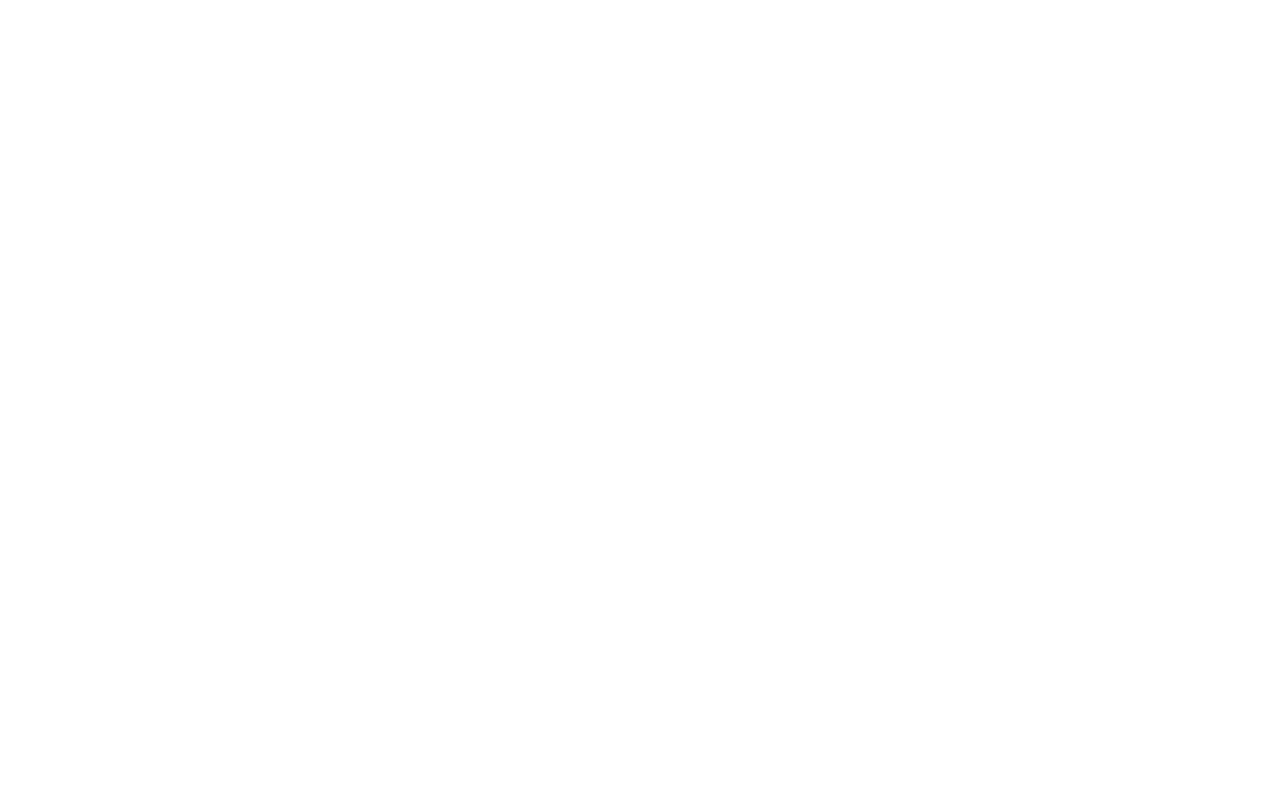
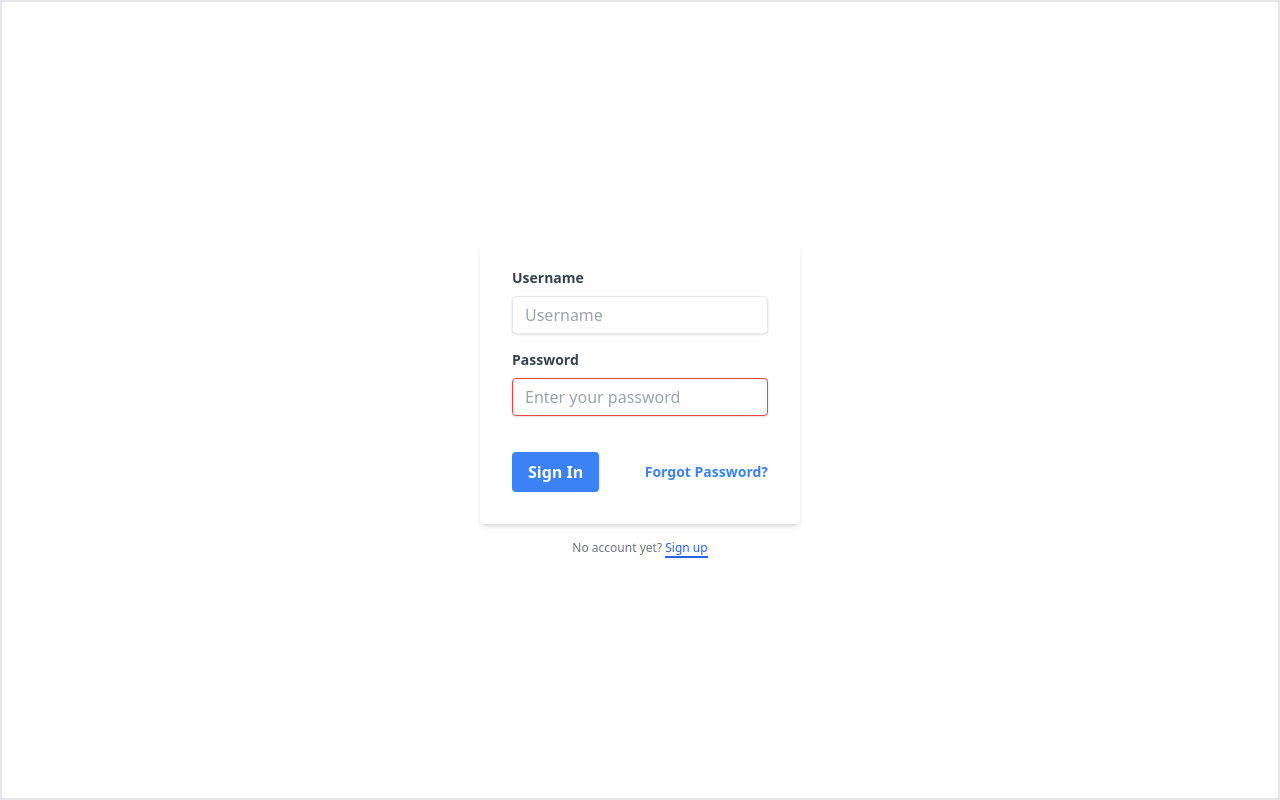
Before and after one commit to hariprasatham/ecommerce, a React (Vite) app: page /login in a window 1280 px wide. Before the commit this address had no page. Built offline with nearby package versions, Linux system fonts and the light colour scheme.

Commit message:
firebase authendication added and some styles

```diff
--- a/package.json
+++ b/package.json
@@ -13,6 +13,7 @@
     "@reduxjs/toolkit": "^1.9.5",
     "@vercel/analytics": "^1.0.1",
     "antd": "^5.7.0",
+    "firebase": "^10.0.0",
     "react": "^18.2.0",
     "react-dom": "^18.2.0",
     "react-icons": "^4.10.1",
--- /dev/null
+++ b/src/components/Home.jsx
@@ -0,0 +1,36 @@
+import React from 'react';
+import {  signOut } from "firebase/auth";
+import {auth} from '../firebase';
+import { useNavigate } from 'react-router-dom';
+
+const Home = () => {
+    const navigate = useNavigate();
+
+    const handleLogout = () => {
+        signOut(auth).then(() => {
+        // Sign-out successful.
+            navigate("/");
+            console.log("Signed out successfully")
+        }).catch((error) => {
+        // An error happened.
+        });
+    }
+
+    return(
+        <>
+            <nav>
+                <p>
+                    Welcome Home
+                </p>
+
+                <div>
+        			<button onClick={handleLogout}>
+                        Logout
+                    </button>
+        		</div>
+            </nav>
+        </>
+    )
+}
+
+export default Home;
--- /dev/null
+++ b/src/components/Login.jsx
@@ -0,0 +1,92 @@
+import React, { useState } from "react";
+import { signInWithEmailAndPassword } from "firebase/auth";
+import { auth } from "../firebase";
+import { NavLink, useNavigate } from "react-router-dom";
+
+const Login = () => {
+  const navigate = useNavigate();
+  const [email, setEmail] = useState("");
+  const [password, setPassword] = useState("");
+
+  const onLogin = (e) => {
+    e.preventDefault();
+    signInWithEmailAndPassword(auth, email, password)
+      .then((userCredential) => {
+        // Signed in
+        const user = userCredential.user;
+        navigate("/home");
+        console.log(user);
+      })
+      .catch((error) => {
+        const errorCode = error.code;
+        const errorMessage = error.message;
+        console.log(errorCode, errorMessage);
+      });
+  };
+
+  return (
+    <div className="w-screen h-screen border-2 flex flex-col items-center justify-center">
+      <div class="w-full max-w-xs">
+        <form class="bg-white shadow-md rounded px-8 pt-6 pb-8 mb-4">
+          <div class="mb-4">
+            <label
+              class="block text-gray-700 text-sm font-bold mb-2"
+              for="username"
+            >
+              Username
+            </label>
+            <input
+              onChange={(e) => setEmail(e.target.value)}
+              class="shadow appearance-none border rounded w-full py-2 px-3 text-gray-700 leading-tight focus:outline-none focus:shadow-outline"
+              id="username"
+              type="text"
+              placeholder="Username"
+            />
+          </div>
+          <div class="mb-6">
+            <label
+              class="block text-gray-700 text-sm font-bold mb-2"
+              for="password"
+            >
+              Password
+            </label>
+            <input
+              onChange={(e) => setPassword(e.target.value)}
+              class="shadow appearance-none border border-red-500 rounded w-full py-2 px-3 text-gray-700 mb-3 leading-tight focus:outline-none focus:shadow-outline"
+              id="password"
+              type="password"
+              placeholder="Enter your password"
+            />
+            {/* <p class="text-red-500 text-xs italic">Please choose a password.</p> */}
+          </div>
+          <div class="flex items-center justify-between">
+            <button
+              onClick={onLogin}
+              class="bg-blue-500 hover:bg-blue-700 text-white font-bold py-2 px-4 rounded focus:outline-none focus:shadow-outline"
+              type="button"
+            >
+              Sign In
+            </button>
+            <a
+              class="inline-block align-baseline font-bold text-sm text-blue-500 hover:text-blue-800"
+              href="#"
+            >
+              Forgot Password?
+            </a>
+          </div>
+        </form>
+        <p class="text-center text-gray-500 text-xs">
+          No account yet?{" "}
+          <NavLink
+            to="/signup"
+            className="text-blue-600 border-b-2 border-blue-600"
+          >
+            Sign up
+          </NavLink>
+        </p>
+      </div>
+    </div>
+  );
+};
+
+export default Login;
--- a/src/components/NavBar.jsx
+++ b/src/components/NavBar.jsx
@@ -2,10 +2,28 @@
 import Logo from "../assets/flipkart-plus_logo.png";
 import { BsCart4 } from "react-icons/bs";
 import { Link } from "react-router-dom";
-import { Badge } from 'antd'
-import { useSelector } from 'react-redux'
+import { Badge, Dropdown, Button } from "antd";
+import { useSelector } from "react-redux";
 const NavBar = () => {
-  const cartProductQty = useSelector((state)=> state.cartItems.length)
+  const items = [
+    {
+      key: "1",
+      label: <Link>Signup</Link>,
+    },
+    {
+      key: "2",
+      label: <Link>My profile</Link>,
+    },
+    {
+      key: "3",
+      label: <Link>Orders</Link>,
+    },
+    {
+      key: "4",
+      label: <Link>Wish list</Link>,
+    },
+  ];
+  const cartProductQty = useSelector((state) => state.cartItems.length);
   return (
     <div className="bg-blue-600 flex flex-col items-center justify-center py-[10px] w-full">
       <div className="container min-w-[80%] flex items-center justify-between px-[30px] max-w-[1200px]">
@@ -18,13 +36,28 @@
           </div>
         </Link>
         <div className="flex flex-row items-center justify-between w-[150px]">
+          <Dropdown
+            menu={{ items }}
+            placement="bottom"
+            arrow={{
+              pointAtCenter: true,
+            }}
+            overlayStyle={{ minWidth: '150px' }}
+          >
+            <Link to="/login">
               <button className="bg-white px-[20px] py-[3px] text-blue-600 font-bold">
                 Login
               </button>
+            </Link>
+          </Dropdown>
+
           <Link to="/Cart">
             <button className="flex items-center text-white">
-            <Badge count={cartProductQty} overflowCount={5} size="small">
-                <BsCart4 className="mr-[5px]" style={{ color: "white", fontSize: "18px"}}/>
+              <Badge count={cartProductQty} overflowCount={10} size="medium">
+                <BsCart4
+                  className="mr-[5px]"
+                  style={{ color: "white", fontSize: "18px" }}
+                />
               </Badge>
               Cart
             </button>
--- /dev/null
+++ b/src/components/Signup.jsx
@@ -0,0 +1,90 @@
+import React, {useState} from 'react';
+import { NavLink, useNavigate } from 'react-router-dom';
+import {  createUserWithEmailAndPassword  } from 'firebase/auth';
+import { auth } from '../firebase';
+
+const Signup = () => {
+    const navigate = useNavigate();
+
+    const [email, setEmail] = useState('')
+    const [password, setPassword] = useState('');
+
+    const onSubmit = async (e) => {
+      e.preventDefault()
+
+      await createUserWithEmailAndPassword(auth, email, password)
+        .then((userCredential) => {
+            // Signed in
+            const user = userCredential.user;
+            console.log(user);
+            navigate("/login")
+            // ...
+        })
+        .catch((error) => {
+            const errorCode = error.code;
+            const errorMessage = error.message;
+            console.log(errorCode, errorMessage);
+            // ..
+        });
+
+
+    }
+
+  return (
+    <main >
+        <section>
+            <div>
+                <div>
+                    <h1> FocusApp </h1>
+                    <form>
+                        <div>
+                            <label htmlFor="email-address">
+                                Email address
+                            </label>
+                            <input
+                                type="email"
+                                label="Email address"
+                                value={email}
+                                onChange={(e) => setEmail(e.target.value)}
+                                required
+                                placeholder="Email address"
+                            />
+                        </div>
+
+                        <div>
+                            <label htmlFor="password">
+                                Password
+                            </label>
+                            <input
+                                type="password"
+                                label="Create password"
+                                value={password}
+                                onChange={(e) => setPassword(e.target.value)}
+                                required
+                                placeholder="Password"
+                            />
+                        </div>
+
+                        <button
+                            type="submit"
+                            onClick={onSubmit}
+                        >
+                            Sign up
+                        </button>
+
+                    </form>
+
+                    <p>
+                        Already have an account?{' '}
+                        <NavLink to="/login" >
+                            Sign in
+                        </NavLink>
+                    </p>
+                </div>
+            </div>
+        </section>
+    </main>
+  )
+}
+
+export default Signup
--- a/src/components/index.js
+++ b/src/components/index.js
@@ -8,3 +8,6 @@
 export { default as CartListing } from './CartListing'
 export { default as CartPrice } from './CartPrice'
 export { default as EmptyCartPage } from './EmptyCartPage'
+export { default as Login } from './Login'
+export { default as Signup } from './Signup'
+export { default as Home } from './Home'
--- /dev/null
+++ b/src/firebase.js
@@ -0,0 +1,21 @@
+// Import the functions you need from the SDKs you need
+import { initializeApp } from "firebase/app";
+import { getAuth } from "firebase/auth"
+
+// TODO: Add SDKs for Firebase products that you want to use
+// https://firebase.google.com/docs/web/setup#available-libraries
+
+// Your web app's Firebase configuration
+const firebaseConfig = {
+  apiKey: "AIzaSyAdv2Aj04cPeoGXCv0Q_RuSebgFavAhOtM",
+  authDomain: "flipkart-clone-react-e946e.firebaseapp.com",
+  projectId: "flipkart-clone-react-e946e",
+  storageBucket: "flipkart-clone-react-e946e.appspot.com",
+  messagingSenderId: "427132213135",
+  appId: "1:427132213135:web:0f4c3e443d10d09ededdfa"
+};
+
+// Initialize Firebase
+const app = initializeApp(firebaseConfig);
+export const auth = getAuth(app);
+export default app;
--- a/src/main.jsx
+++ b/src/main.jsx
@@ -8,7 +8,7 @@
 import { BrowserRouter as Router, Routes, Route } from 'react-router-dom'
 import { Analytics } from '@vercel/analytics/react'
 
-import { Cart } from './components'
+import { Cart, Login, Signup, Home } from './components'
 
 
 
@@ -23,6 +23,9 @@
           <Routes>
             <Route path='/' element={<App />}/>
             <Route path='/Cart' element={<Cart />} />
+            <Route path='/login' element={<Login />} />
+            <Route path='/signup' element={<Signup />} />
+            <Route path='/home' element={<Home />} />
           </Routes>
         </Router>
     </PersistGate>
```
Also changed, not shown: 1 other file (tests, documents, lock files or other folders). Lines whose indentation alone changed are shown as unchanged.
